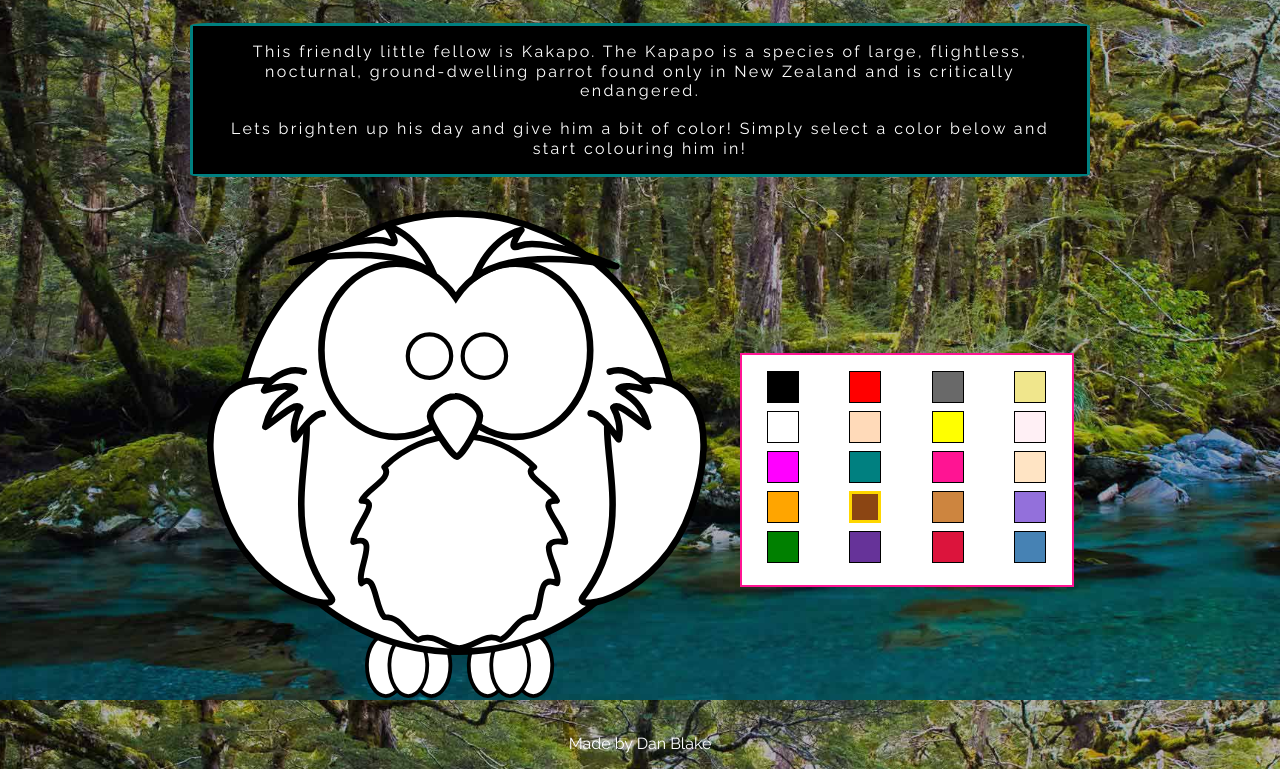
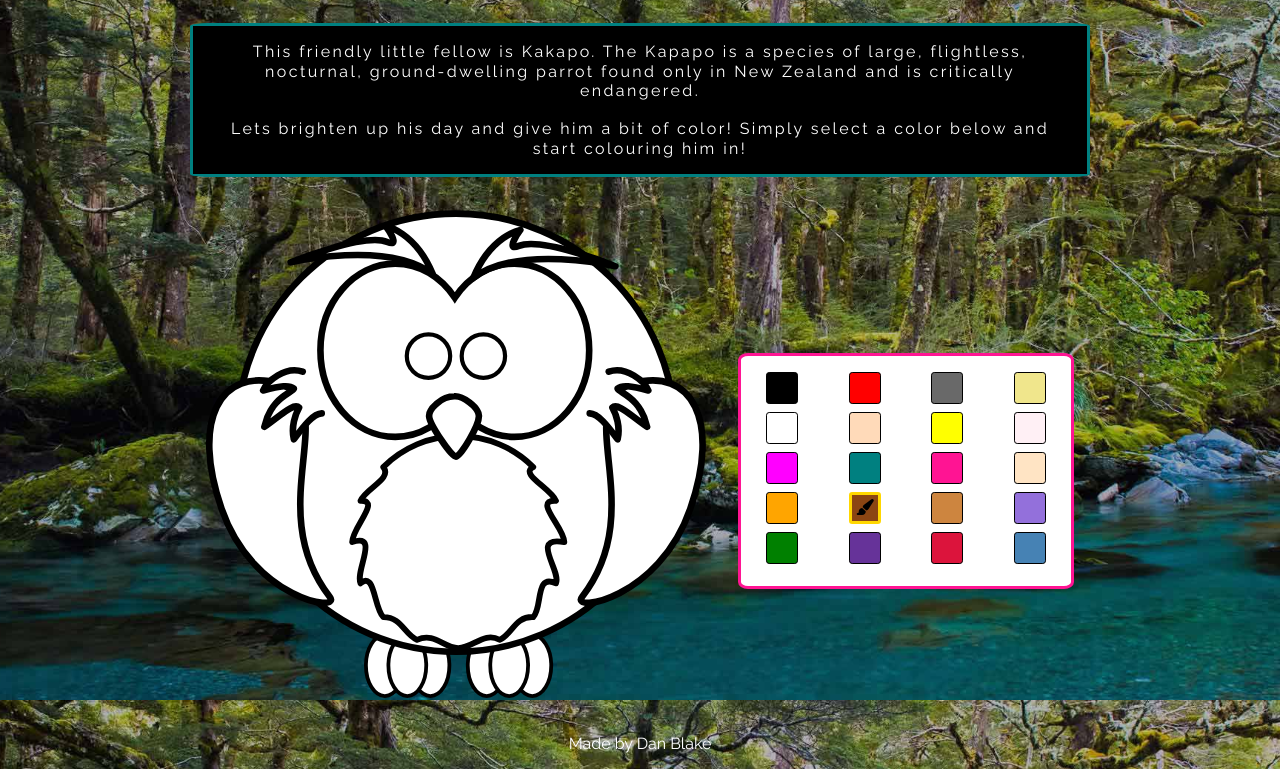
Before and after one commit to DanBlakeNZ/color-a-kakapo, a plain HTML site: page index.html in a window 1280 px wide. Shown: the part 100-869 px from the top of the page. Drawn offline with nearby package versions, Linux system fonts and the light colour scheme.

Commit message:
added paint brush to swatch

```diff
--- a/index.html
+++ b/index.html
@@ -106,7 +106,7 @@
         <li class="color" id="swatch06" data-color="FF0000"></li>
         <li class="color" id="swatch07" data-color="FFDAB9"></li>
         <li class="color" id="swatch08" data-color="008080"></li>
-        <li class="color selected" id="swatch09" data-color="8B4513"></li>
+        <li class="color selected" id="swatch09" data-color="8B4513"><i class="fa fa-paint-brush" aria-hidden="true"></i></li>
         <li class="color" id="swatch10" data-color="663399"></li>
       </ul>
     </div>
@@ -134,15 +134,11 @@
 
 </div>
 
+<!-- FontAwesome CDN -->
+<script src="https://use.fontawesome.com/08c4c69269.js"></script>
 
 
-
-
-
-
-
-
-<!-- jQuery first, then Tether, then Bootstrap JS. -->
+<!-- jQuery -->
 <script src="https://ajax.googleapis.com/ajax/libs/jquery/3.1.1/jquery.min.js" integrity="sha384-3ceskX3iaEnIogmQchP8opvBy3Mi7Ce34nWjpBIwVTHfGYWQS9jwHDVRnpKKHJg7" crossorigin="anonymous"></script>
 
 <!--My script-->
--- a/scripts/kakapoColor.js
+++ b/scripts/kakapoColor.js
@@ -19,7 +19,9 @@ $(document).ready(function() {
   //Removes the previous swatch highlight, adds the highlight to the clicked swatch.//
   function highlightSwatch(){
     oldSwatch.removeClass('selected');
+    oldSwatch.html("");
     clickedSwatch.addClass('selected');
+    clickedSwatch.html('<i class="fa fa-paint-brush" aria-hidden="true"></i>');
     oldSwatch = clickedSwatch;
   }
 
--- a/stylesheets/scss.scss
+++ b/stylesheets/scss.scss
@@ -23,6 +23,7 @@ ul{
   height: 2em;
   margin-bottom: 0.5em;
   border: 0.1em solid black;
+  border-radius: 10%;
   box-sizing: border-box;
   cursor: pointer;
 }
@@ -34,9 +35,13 @@ ul{
 
 .selected{
   border: 0.2em solid gold;
+  text-align: center;
+  padding-top: 0.25em;
 }
 
-
+.fa-paint-brush{
+  color: black;
+}
 
 #page-container{
   width: 100%;
@@ -53,8 +58,8 @@ ul{
   text-align: center;
   background-color: #008080;
   padding: 0.5em 0em;
-  border-top: 0.1em solid #FF1493;
-  border-bottom:  0.1em solid #FF1493;
+  border-top: 0.2em solid #FF1493;
+  border-bottom:  0.2em solid #FF1493;
 }
 
 #into-text{
@@ -86,8 +91,8 @@ ul{
   max-width: 330px;
   margin: 1em auto;
   background-color: white;
-  border: 0.15em solid #FF1493;
-
+  border: 0.2em solid #FF1493;
+  border-radius: 3%;
 }
 
 #made-by{
```
Also changed, not shown: stylesheets/scss.min.css.
